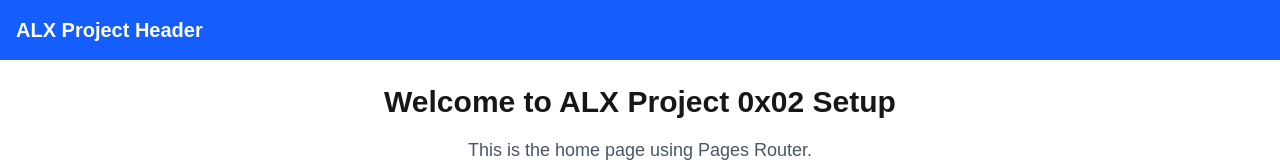
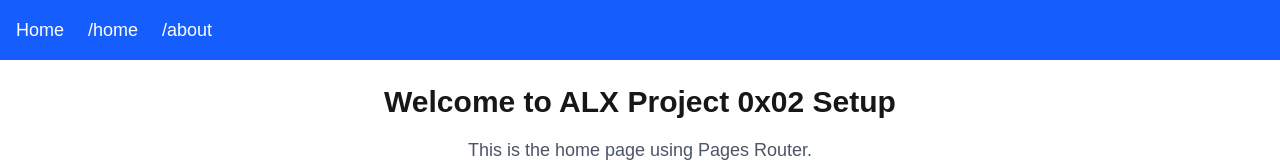
Before and after one commit to Pelumi0808/alx-project-0x02-setup, a Next.js app: page / in a window 1280 px wide. Shown: the top 162 px of the page. Built offline with nearby package versions, Linux system fonts and the light colour scheme.

Commit message:
Complete Task 2: Add /home and /about pages with basic routing

```diff
--- a/components/layout/Header.tsx
+++ b/components/layout/Header.tsx
@@ -1,9 +1,13 @@
 // components/layout/Header.tsx
+
+import Link from 'next/link';
 
 export default function Header() {
   return (
-    <header className="bg-blue-600 text-white p-4 text-xl font-semibold">
-      ALX Project Header
+    <header className="bg-blue-600 text-white p-4 flex gap-6 text-lg font-medium">
+      <Link href="/">Home</Link>
+      <Link href="/home">/home</Link>
+      <Link href="/about">/about</Link>
     </header>
   );
 }
--- /dev/null
+++ b/pages/about.tsx
@@ -0,0 +1,10 @@
+// pages/about.tsx
+
+export default function AboutPage() {
+  return (
+    <main className="p-6 text-center">
+      <h1 className="text-3xl font-bold">About Page</h1>
+      <p className="mt-4 text-gray-600">This is the About page of the project.</p>
+    </main>
+  );
+}
--- /dev/null
+++ b/pages/home.tsx
@@ -0,0 +1,10 @@
+// pages/home.tsx
+
+export default function HomePage() {
+  return (
+    <main className="p-6 text-center">
+      <h1 className="text-3xl font-bold">Home Page</h1>
+      <p className="mt-4 text-gray-600">Welcome to the Home page.</p>
+    </main>
+  );
+}
```
